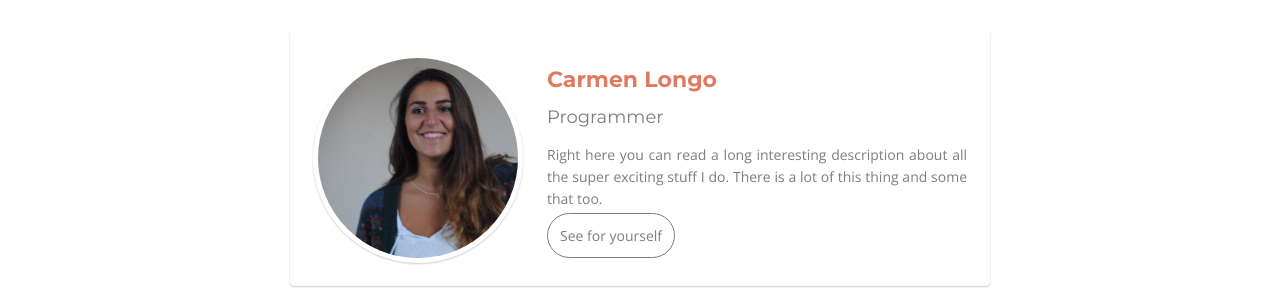
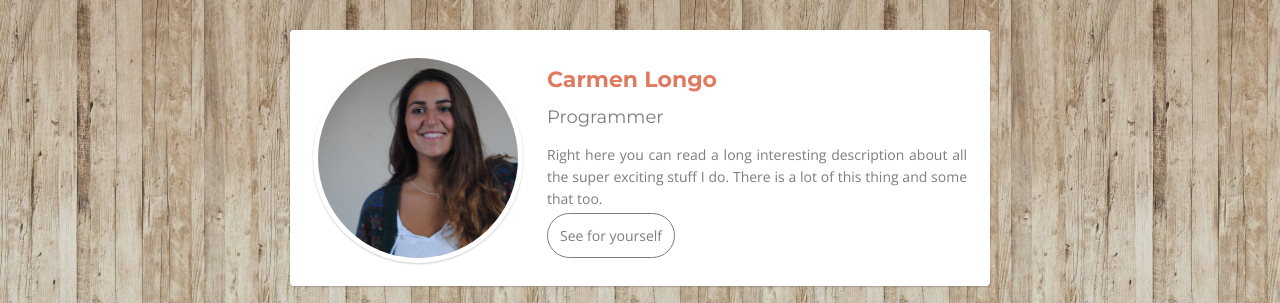
Before and after one commit to carmenlongo/profile, a plain HTML site: page index.html in a window 1280 px wide. Shown: the top 303 px of the page. Drawn offline with nearby package versions, Linux system fonts and the light colour scheme.

Commit message:
Update style.css

```diff
--- a/style.css
+++ b/style.css
@@ -1,7 +1,7 @@
 /* Colors and Fonts */
 
 body{
-  background-image: url("WOOD.JPG");
+  background-image: url("images/WOOD.JPG");
   background-repeat: repeat-x;
   font-family: 'Open Sans', sans-serif;
   font-weight: 300;
```
